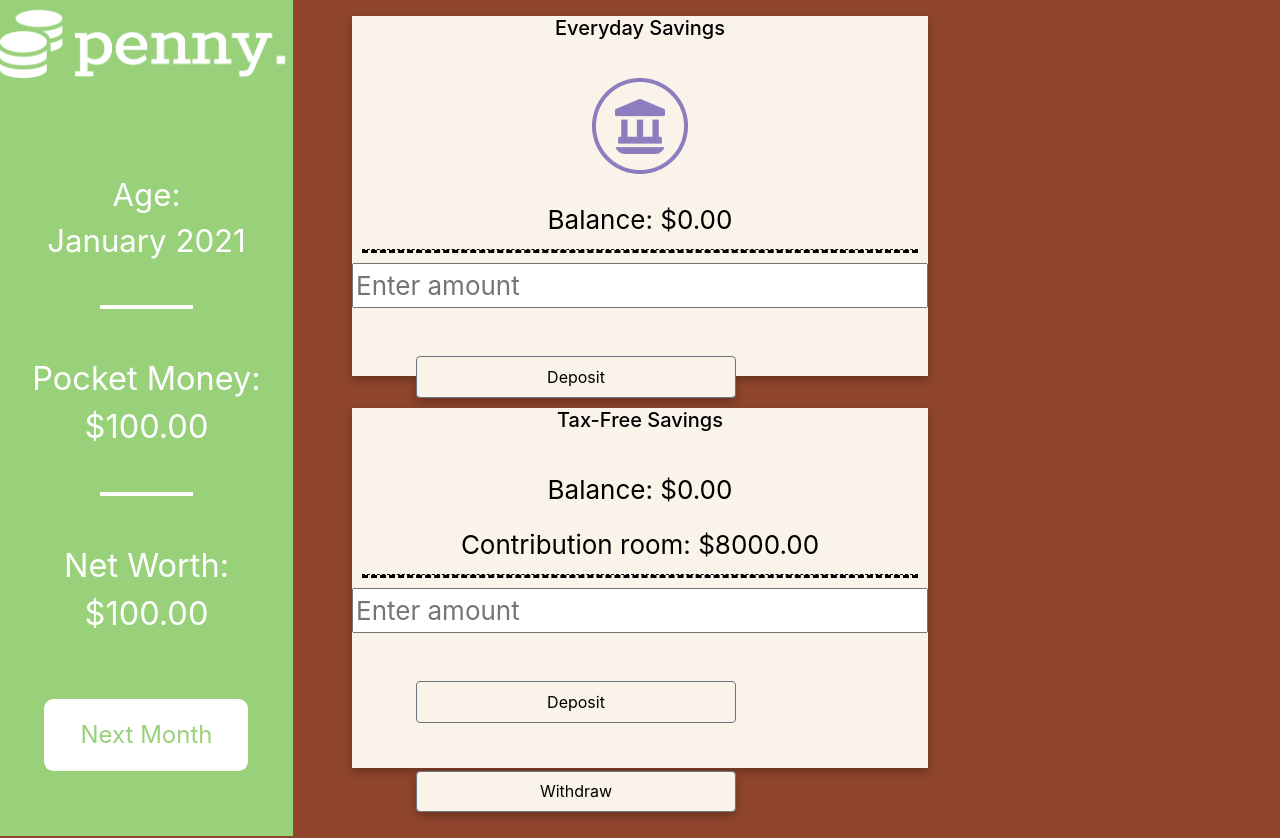
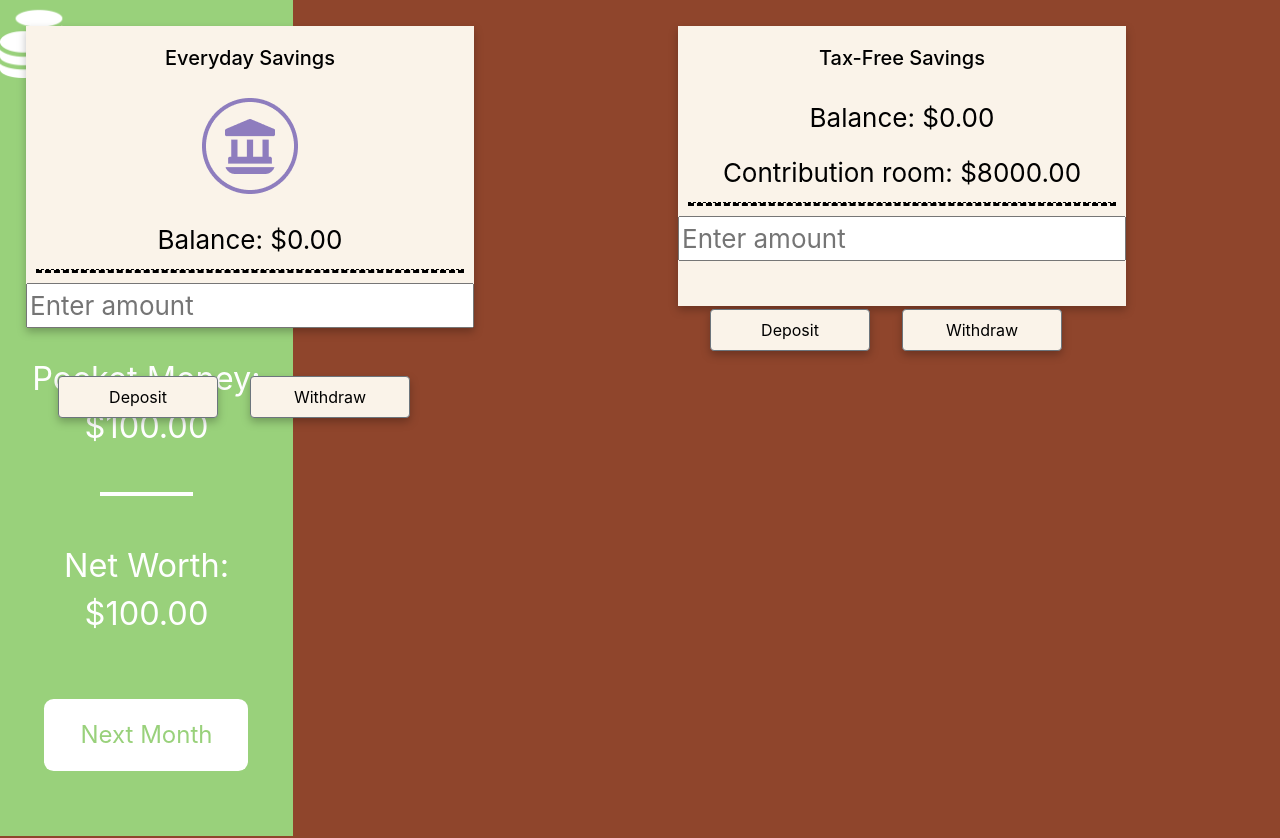
Before and after one commit to Cragzu/cmdf-2021, a React (Create React App) app: page / in a window 1280 px wide. Shown: the top 838 px of the page. Built offline with nearby package versions, Linux system fonts and the light colour scheme.

Commit message:
styled buttons

```diff
--- a/src/App.css
+++ b/src/App.css
@@ -19,8 +19,8 @@
   min-height: 100vh;
   display: flex;
   flex-direction: column;
-  align-items: center;
-  justify-content: center;
+  /* align-items: center; */
+  /* justify-content: center; */
   font-size: calc(10px + 2vmin);
   color: white;
 }
@@ -40,7 +40,7 @@
 
 .driver {
   display: flex;
-  align-items: center;
+  /* align-items: center; */
   flex-direction: column;
 }
 
@@ -109,11 +109,10 @@
 }
 
 .card-account{
-   background-color: #FAF3E9;
-  width: 45vw;
-  height: 45vh;
-  margin: 16px;
-
+  background-color: #FAF3E9;
+  width: 35vw;
+  height: 35vh;
+  margin: 1em 1em;
   filter: drop-shadow(0px 4px 4px rgba(0, 0, 0, 0.25));
 
 }
@@ -124,11 +123,8 @@
 }
 
 .card-title{
-  padding-bottom: 1.5em;
-}
-
-.card-text{
-
+  padding-bottom: 1em;
+  padding-top: 1em;
 }
 
 .proff-image {
@@ -151,9 +147,9 @@
 }
 
 .card-button{
-width: 20em;
+width: 10em;
 height: 2.6em;
-margin-right: 8em;
+margin-right: 2em;
 margin-top: 3em;
 background-color: #FAF3E9;
 color: black;
--- a/src/components/Driver.js
+++ b/src/components/Driver.js
@@ -109,7 +109,8 @@ class Driver extends React.Component {
                     changeMonthButtonOnClick={this.moveToNextMonth}
                 />
                 <div className={'driver'}>
-
+                <div className="row">
+                 <div className="col-sm-6">
 
                     <CashAccount
                         accountTypeIsTFSA={false}
@@ -120,6 +121,8 @@ class Driver extends React.Component {
                         subtractBalanceTFSAOnClick={this.subtractBalanceTFSA}
 
                     />
+                    </div>
+                    <div className="col-sm-6">
                     <CashAccount
                         accountTypeIsTFSA={true}
                         tfsaAccountBalance={this.state.tfsaAccountBalance.toFixed(2)}
@@ -129,11 +132,12 @@ class Driver extends React.Component {
                         addBalanceTFSAOnClick={this.addBalanceTFSA}
                         subtractBalanceTFSAOnClick={this.subtractBalanceTFSA}
                     />
-
+                    </div>
+                    <div className="col-sm-6">
                     <div style={{paddingTop: "40em"}}>
                         <GIC/>
                     </div>
-
+                    </div></div>
                     <div className="col-md-4" style={{paddingTop: "40em"}}>
                         <MutualFunds/>
                     </div>
```
